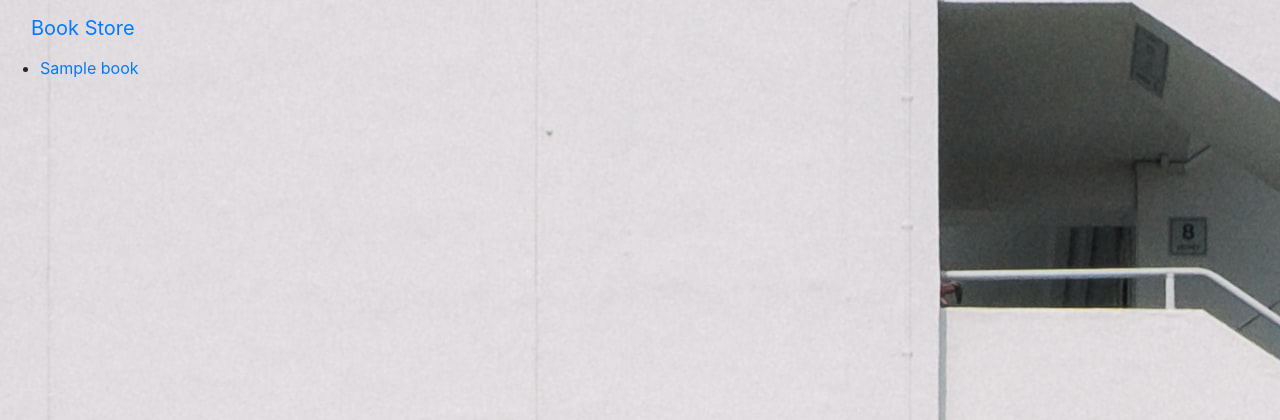
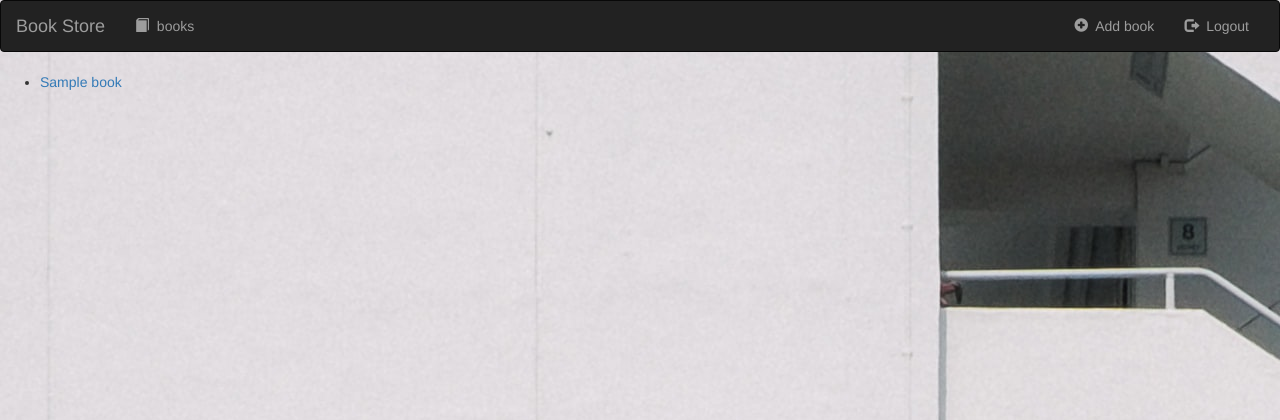
Before and after one commit to Naruita/CyberSecPyth, a Django app: page /books/ in a window 1280 px wide. Shown: the top 420 px of the page. Run offline with Django 3.2, Linux system fonts and the light colour scheme; tables that the repository leaves empty hold one stand-in row (values such as "Sample post"); some libraries are stand-ins or nearby versions.

Commit message:
Adding in the navbar

```diff
--- a/django_experiment/mysite/books/templates/books/index.html
+++ b/django_experiment/mysite/books/templates/books/index.html
@@ -1,14 +1,36 @@
 {% load static %}
-<html>
+<html lang="html">
     <head>
         <link rel="stylesheet" type="text/css" href="{% static 'books/style.css' %}">
-        <link rel="stylesheet" href="https://stackpath.bootstrapcdn.com/bootstrap/4.5.0/css/bootstrap.min.css" integrity="sha384-9aIt2nRpC12Uk9gS9baDl411NQApFmC26EwAOH8WgZl5MYYxFfc+NcPb1dKGj7Sk" crossorigin="anonymous">
+        <link rel="stylesheet" href="https://maxcdn.bootstrapcdn.com/bootstrap/3.3.7/css/bootstrap.min.css" integrity="sha384-BVYiiSIFeK1dGmJRAkycuHAHRg32OmUcww7on3RYdg4Va+PmSTsz/K68vbdEjh4u" crossorigin="anonymous">
         <script src="https://stackpath.bootstrapcdn.com/bootstrap/4.5.0/js/bootstrap.min.js" integrity="sha384-OgVRvuATP1z7JjHLkuOU7Xw704+h835Lr+6QL9UvYjZE3Ipu6Tp75j7Bh/kR0JKI" crossorigin="anonymous"></script>
+        <title>Book Store</title>
     </head>
     <body>
         <nav class="navbar navbar-inverse">
             <div class="container-fluid">
                 <a class="navbar-brand" href="{% url 'books:index' %}">Book Store</a>
+                <div class="collapse navbar-collapse">
+                    <ul class="nav navbar-nav">
+                        <li class="">
+                            <a href="{% url 'books:index' %}">
+                                <span class="glyphicon glyphicon-book" aria-hidden="true"></span>&nbsp; books
+                            </a>
+                        </li>
+                    </ul>
+                    <ul class="nav navbar-nav navbar-right">
+                        <li class="">
+                            <a href="{% url 'books:index' %}">
+                                <span class="glyphicon glyphicon-plus-sign" aria-hidden="true"></span>&nbsp; Add book
+                            </a>
+                        </li>
+                        <li class="">
+                            <a href="{% url 'books:index' %}">
+                                <span class="glyphicon glyphicon-log-out" aria-hidden="true"></span>&nbsp; Logout
+                            </a>
+                        </li>
+                    </ul>
+                </div>
             </div>
         </nav>
         <ul>
```
